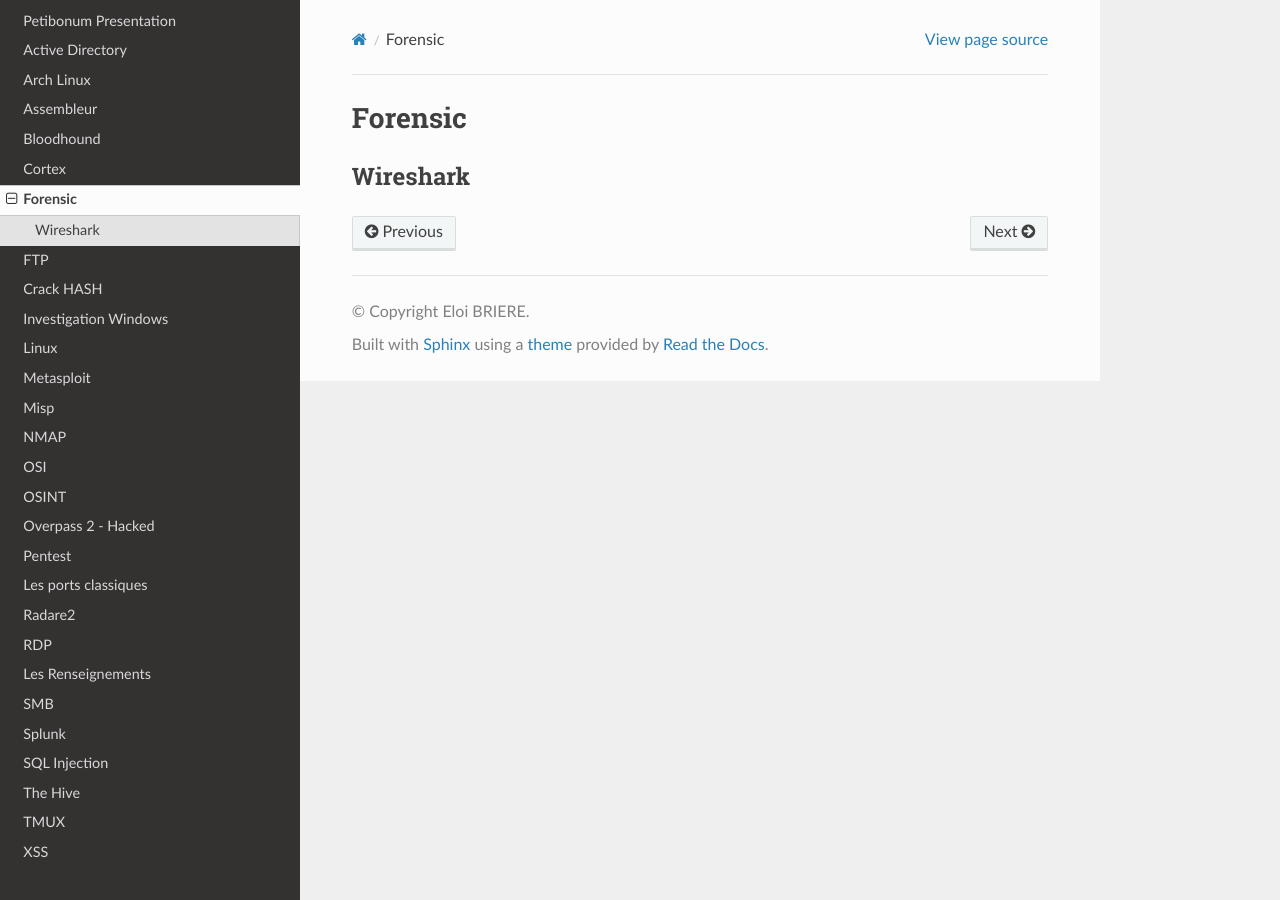
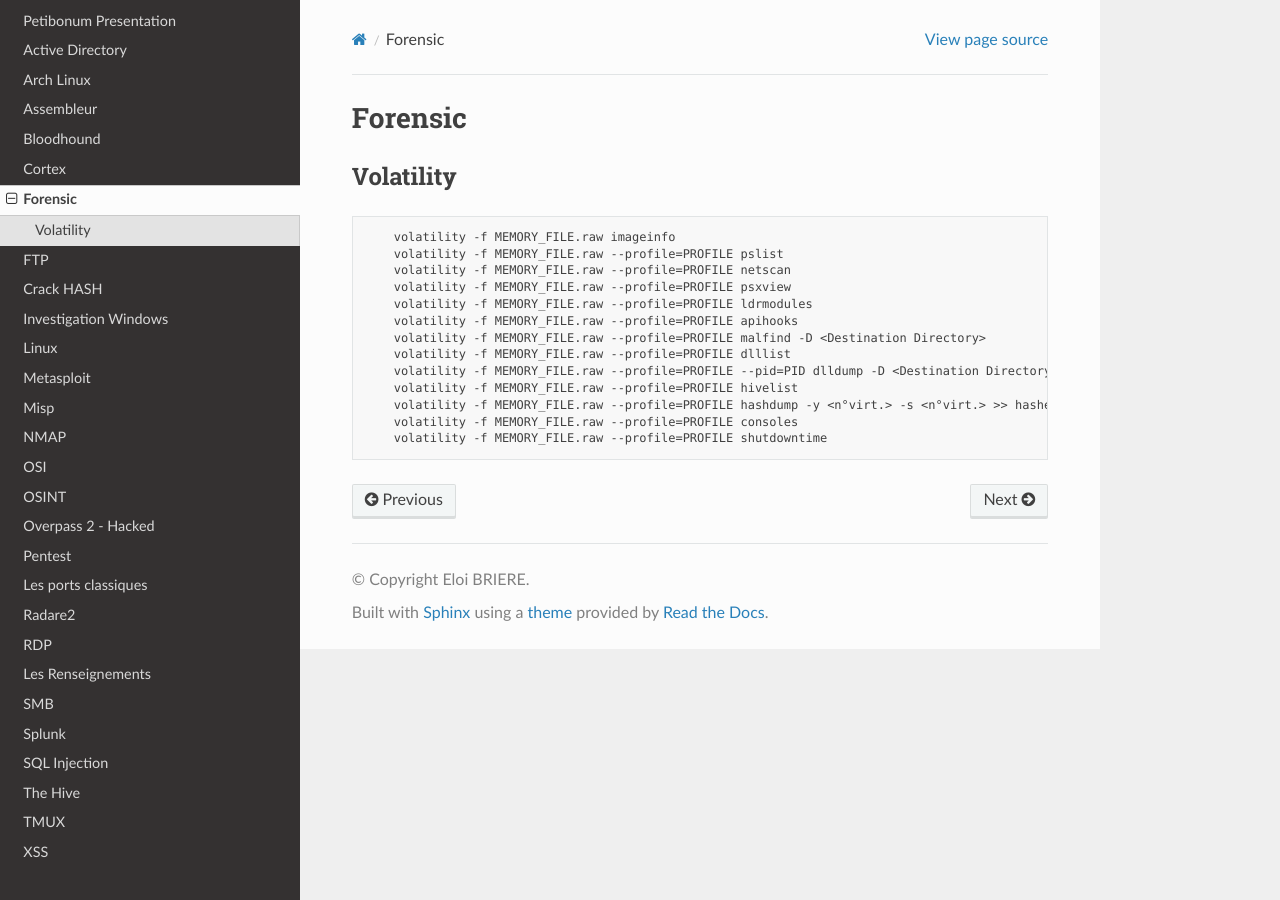
Before and after one commit to Iole-Bri/misp_docs_2, a Sphinx documentation site: the page built from docs/source/src/forensic.md, in a window 1280 px wide. Built offline with Sphinx 7.4.7 and the Read the Docs theme 2.0.0, drawn with Linux system fonts in a browser that asks for light colours.

Commit message:
forensic

````diff
--- a/docs/source/src/forensic.md
+++ b/docs/source/src/forensic.md
@@ -1,3 +1,19 @@
 # Forensic
 
-## Wireshark
+## Volatility
+
+```bash=
+    volatility -f MEMORY_FILE.raw imageinfo                                                             #provide us with a number of profiles
+    volatility -f MEMORY_FILE.raw --profile=PROFILE pslist                                              #test these profiles using the pslist command
+    volatility -f MEMORY_FILE.raw --profile=PROFILE netscan                                             #view active network connections at the time of image creation
+    volatility -f MEMORY_FILE.raw --profile=PROFILE psxview                                             #view malware to attempt to hide itself and the process associated with it
+    volatility -f MEMORY_FILE.raw --profile=PROFILE ldrmodules                                          #greater focus hidden processes
+    volatility -f MEMORY_FILE.raw --profile=PROFILE apihooks                                            #view unexpected patches in the standard system DLLs
+    volatility -f MEMORY_FILE.raw --profile=PROFILE malfind -D <Destination Directory>                  #Injected code can be a huge issue and is highly indicative of very very bad things.
+    volatility -f MEMORY_FILE.raw --profile=PROFILE dlllist                                             #view all of the DLLs loaded into memory / DLLs are shared system libraries utilized in system processes
+    volatility -f MEMORY_FILE.raw --profile=PROFILE --pid=PID dlldump -D <Destination Directory>        #dump DLL
+    volatility -f MEMORY_FILE.raw --profile=PROFILE hivelist                                            #dump the hives. We are interested in 2 offsets: SYSTEM (-y) and SAM (-s)
+    volatility -f MEMORY_FILE.raw --profile=PROFILE hashdump -y <n°virt.> -s <n°virt.> >> hashes.txt    #Find hashes
+    volatility -f MEMORY_FILE.raw --profile=PROFILE consoles                                            #extract command history
+    volatility -f MEMORY_FILE.raw --profile=PROFILE shutdowntime                                        #last shutdown machine
+```
````
Also changed, not shown: docs/source/src/sql.md (+4 -3 lines), docs/source/src/tmux.md (+7 -7 lines).
